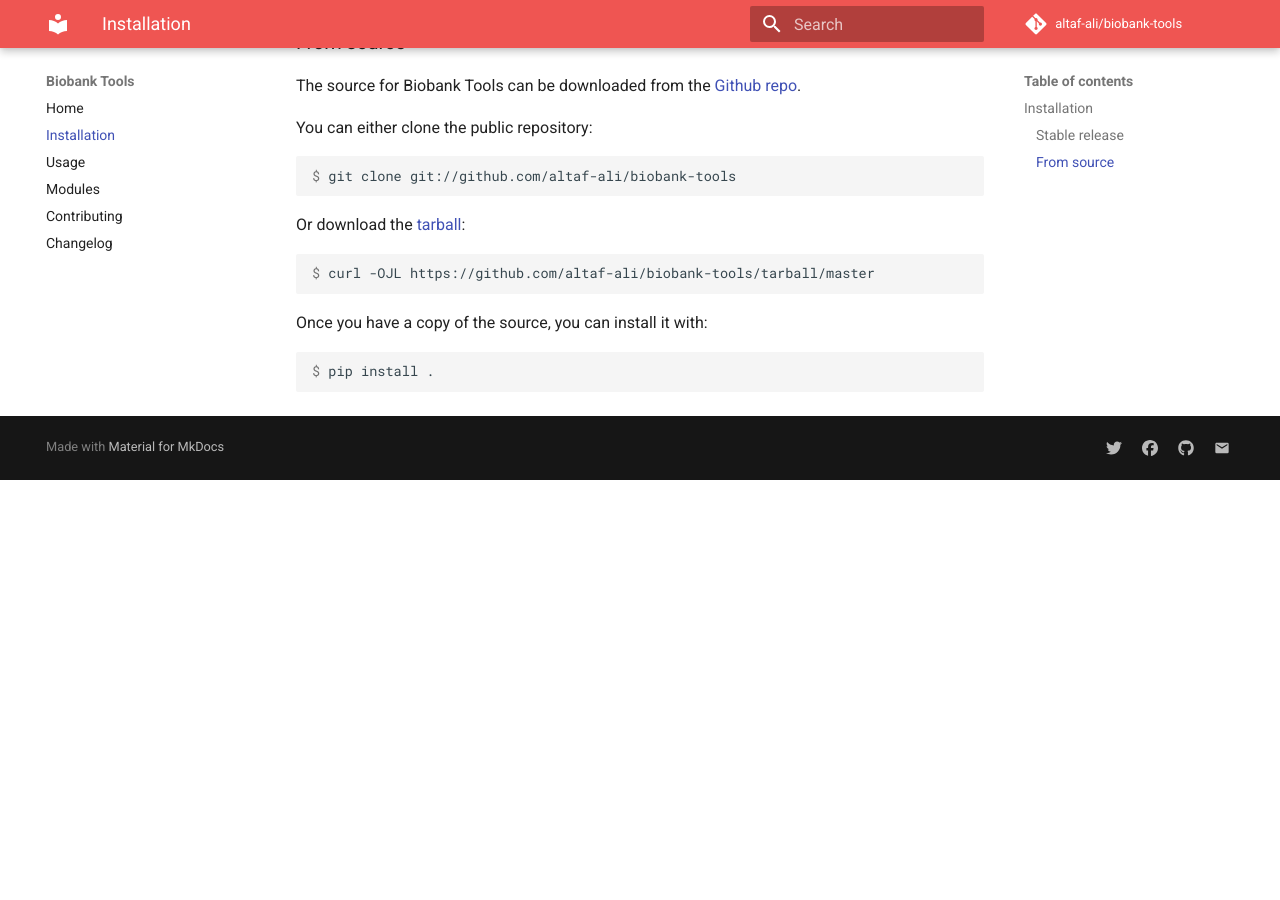
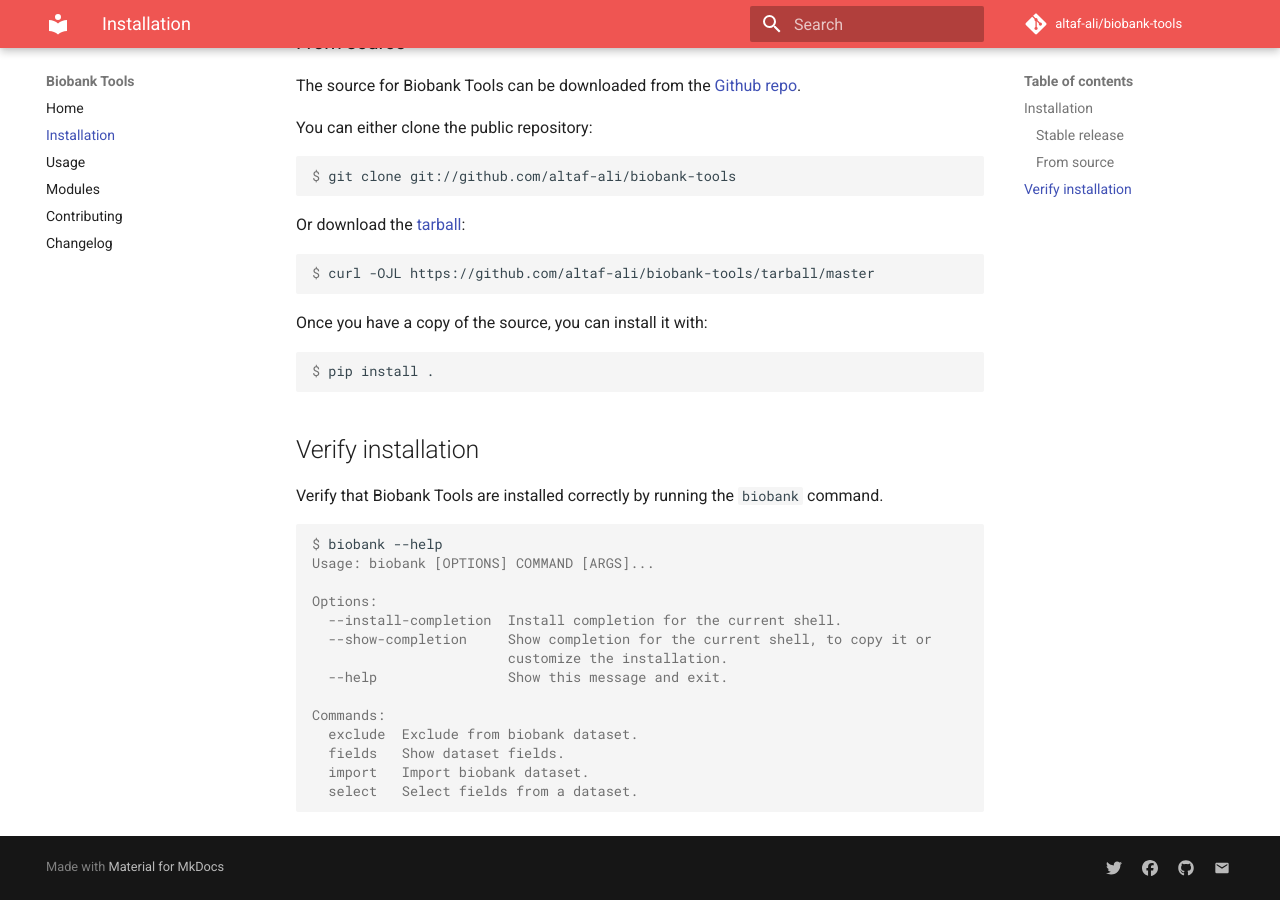
Before and after one commit to altaf-ali/biobank-tools, an MkDocs documentation site: the page built from docs/installation.md, in a window 1280 px wide and 900 px high, scrolled down 510 px. Built offline with MkDocs 1.6.1 and Material for MkDocs 9.7.7, drawn with Linux system fonts in a browser that asks for light colours; comment, search, counter and statistics services are not loaded; before the commit the page ends 990 px from its top, so only the background shows below that.

Commit message:
:art: updating documentation

````diff
--- a/docs/installation.md
+++ b/docs/installation.md
@@ -44,7 +44,34 @@ Once you have a copy of the source, you can install it with:
 $ pip install .
 ```
 
+# Verify installation
+
+Verify that Biobank Tools are installed correctly by running the `biobank`
+command.
+
+<div class="termy">
+
+``` console
+$ biobank --help
+Usage: biobank [OPTIONS] COMMAND [ARGS]...
+
+Options:
+  --install-completion  Install completion for the current shell.
+  --show-completion     Show completion for the current shell, to copy it or
+                        customize the installation.
+  --help                Show this message and exit.
+
+Commands:
+  exclude  Exclude from biobank dataset.
+  fields   Show dataset fields.
+  import   Import biobank dataset.
+  select   Select fields from a dataset.
+```
+
+</div>
+
+
   [pip]: https://pip.pypa.io
   [Python installation guide]: http://docs.python-guide.org/en/latest/starting/installation/
-  [Github repo]: https://github.com/%7B%7B%20cookiecutter.github_username%20%7D%7D/%7B%7B%20cookiecutter.project_slug%20%7D%7D
-  [tarball]: https://github.com/%7B%7B%20cookiecutter.github_username%20%7D%7D/%7B%7B%20cookiecutter.project_slug%20%7D%7D/tarball/master
+  [Github repo]: https://github.com/altaf-ali/biobank-tools
+  [tarball]: https://github.com/altaf-ali/biobank-tools/tarball/master
````
Also changed, not shown: docs/api.md (+2 -1 lines), docs/tutorial.md (added, +191 -0 lines), docs/usage.md (deleted, +0 -7 lines).
